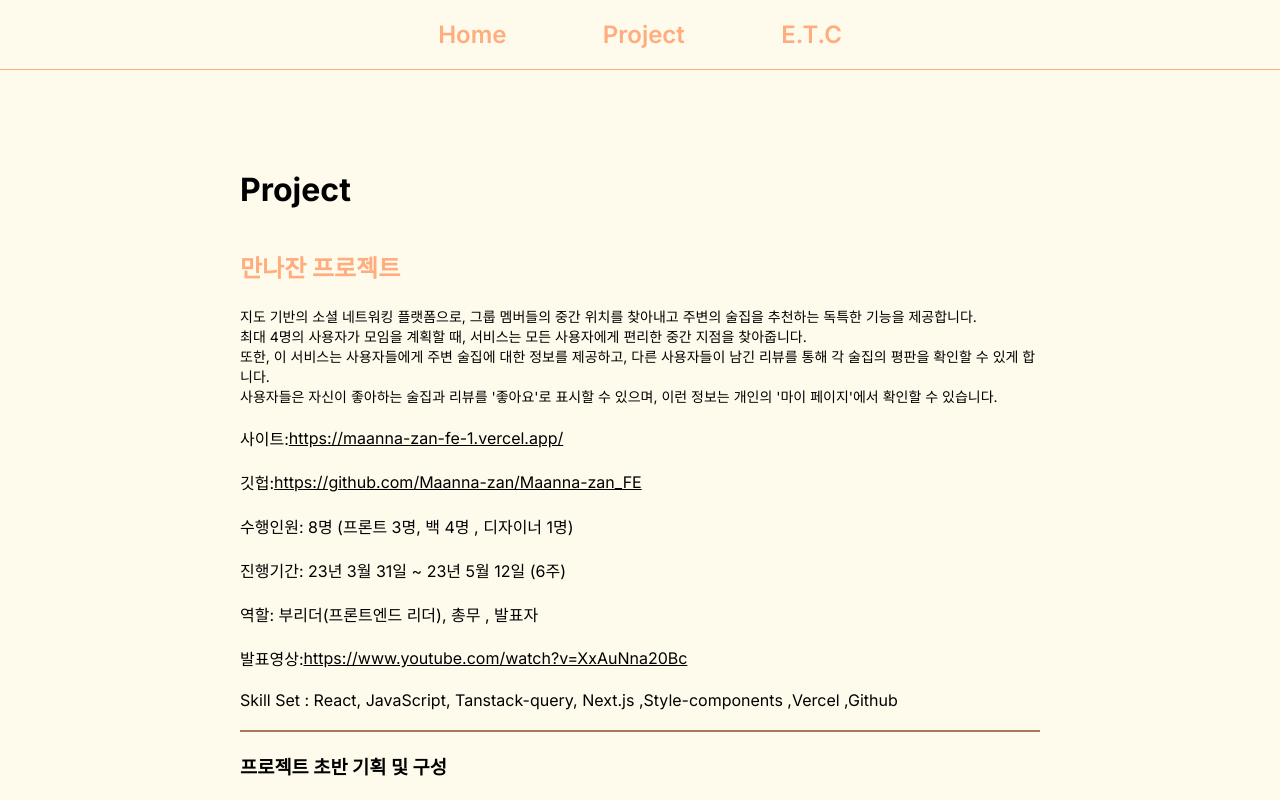
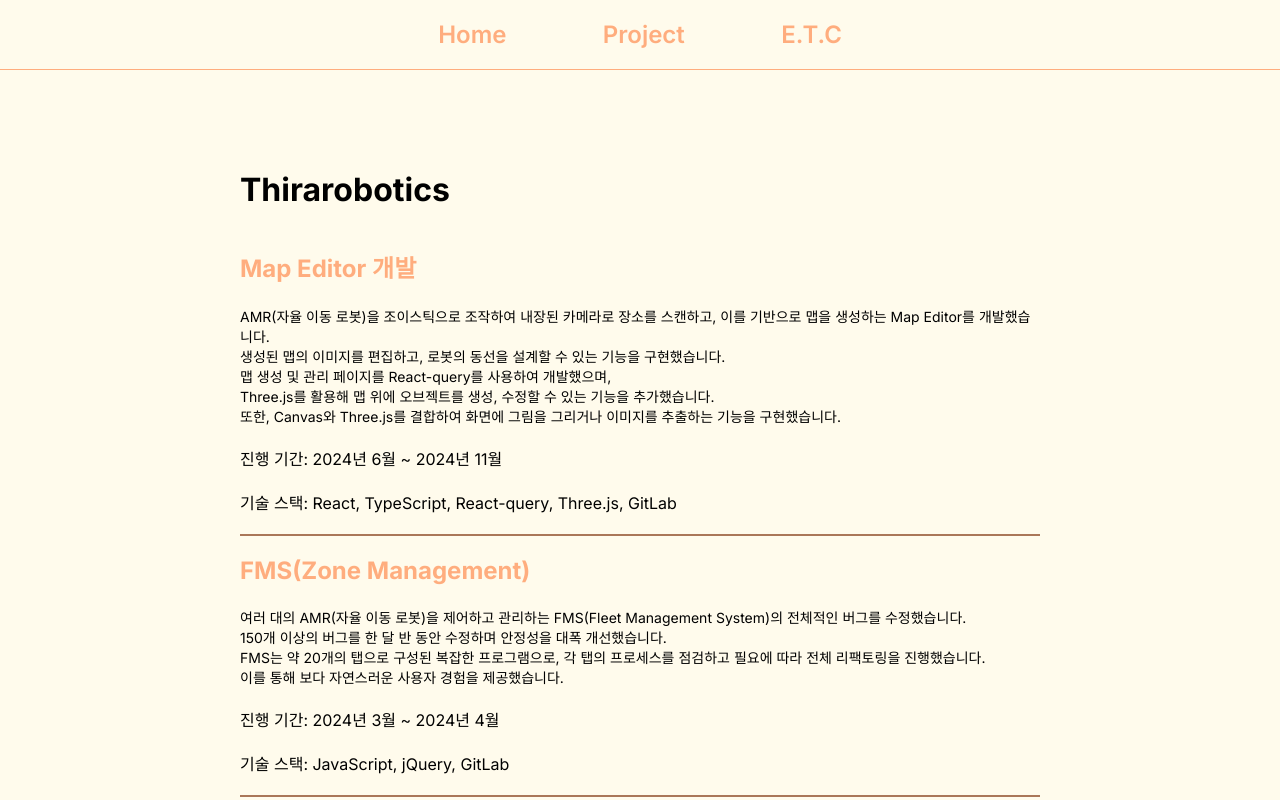
Before and after one commit to heyimcsy/my_portfolio, a Next.js app: page /project in a window 1280 px wide. Shown: the top 800 px of the page. Built offline with nearby package versions, Linux system fonts and the light colour scheme.

Commit message:
이력서 수정

```diff
--- a/src/app/project/page.js
+++ b/src/app/project/page.js
@@ -6,7 +6,7 @@ const Project = () => {
 	const [projectPage, setProjectPage] = useState(false);
 	return (
 		<div>
-			{projectPage ? <Thira_Project /> : <BigProject />}
+			{projectPage ? <BigProject /> : <Thira_Project />}
 			<PageNum>
 				<a className="num" onClick={() => setProjectPage(false)}>
 					1
@@ -43,6 +43,25 @@ function Thira_Project() {
 				</p>
 				<p>진행 기간: 2024년 6월 ~ 2024년 11월</p>
 				<p>기술 스택: React, TypeScript, React-query, Three.js, GitLab</p>
+				<hr className="line" />
+			</div>
+			<h2 style={{ marginTop: '20px' }} className="project_name">
+				FMS(Zone Management)
+			</h2>
+			<div className="gap">
+				<p className="explain">
+					여러 대의 AMR(자율 이동 로봇)을 제어하고 관리하는 FMS(Fleet Management System)의 전체적인
+					버그를 수정했습니다.
+					<br />
+					150개 이상의 버그를 한 달 반 동안 수정하며 안정성을 대폭 개선했습니다.
+					<br />
+					FMS는 약 20개의 탭으로 구성된 복잡한 프로그램으로, 각 탭의 프로세스를 점검하고 필요에 따라
+					전체 리팩토링을 진행했습니다.
+					<br />
+					이를 통해 보다 자연스러운 사용자 경험을 제공했습니다.
+				</p>
+				<p>진행 기간: 2024년 3월 ~ 2024년 4월</p>
+				<p>기술 스택: JavaScript, jQuery, GitLab</p>
 				<hr className="line" />
 			</div>
 			<h2 style={{ marginTop: '20px' }} className="project_name">
```
